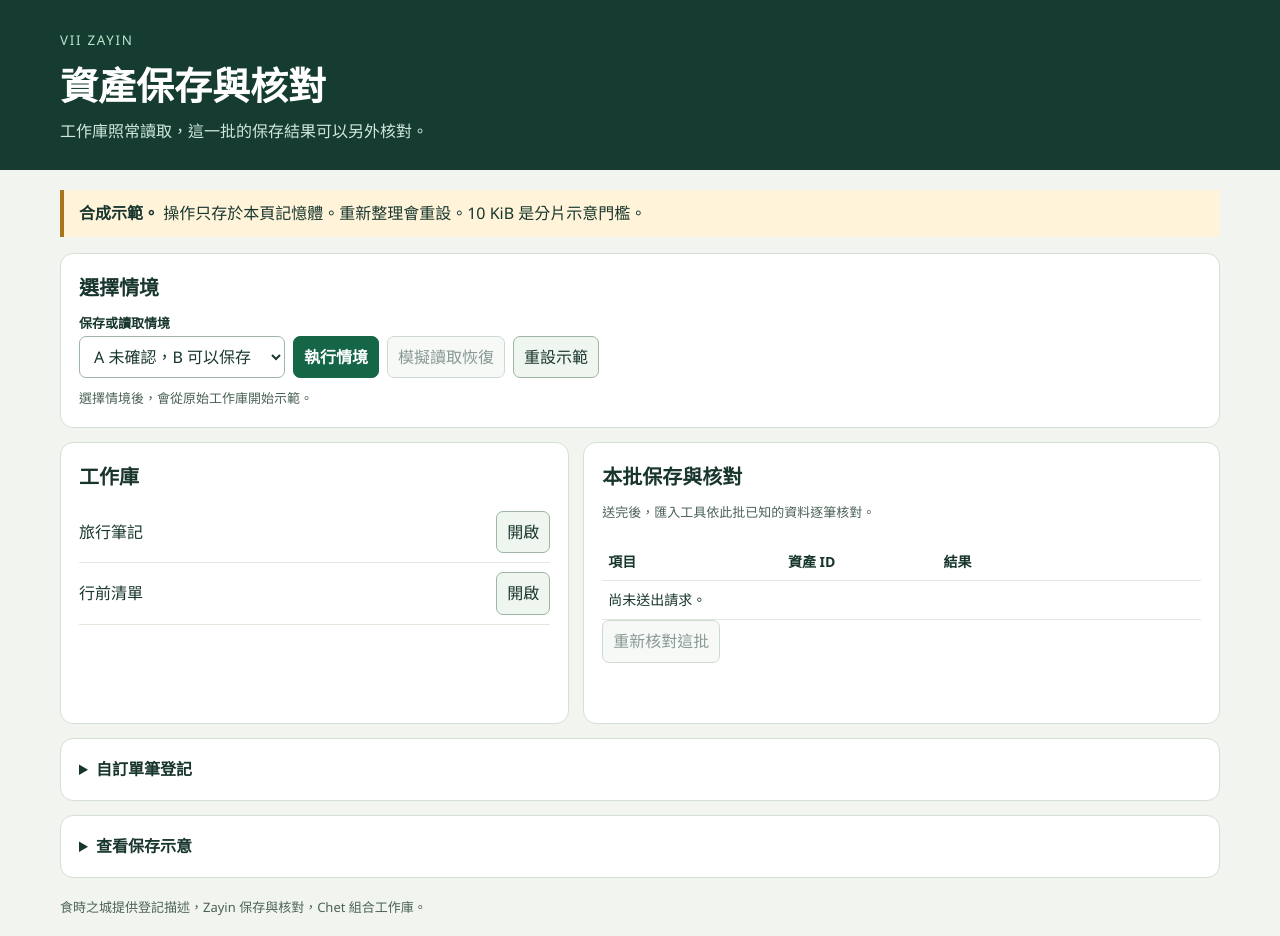
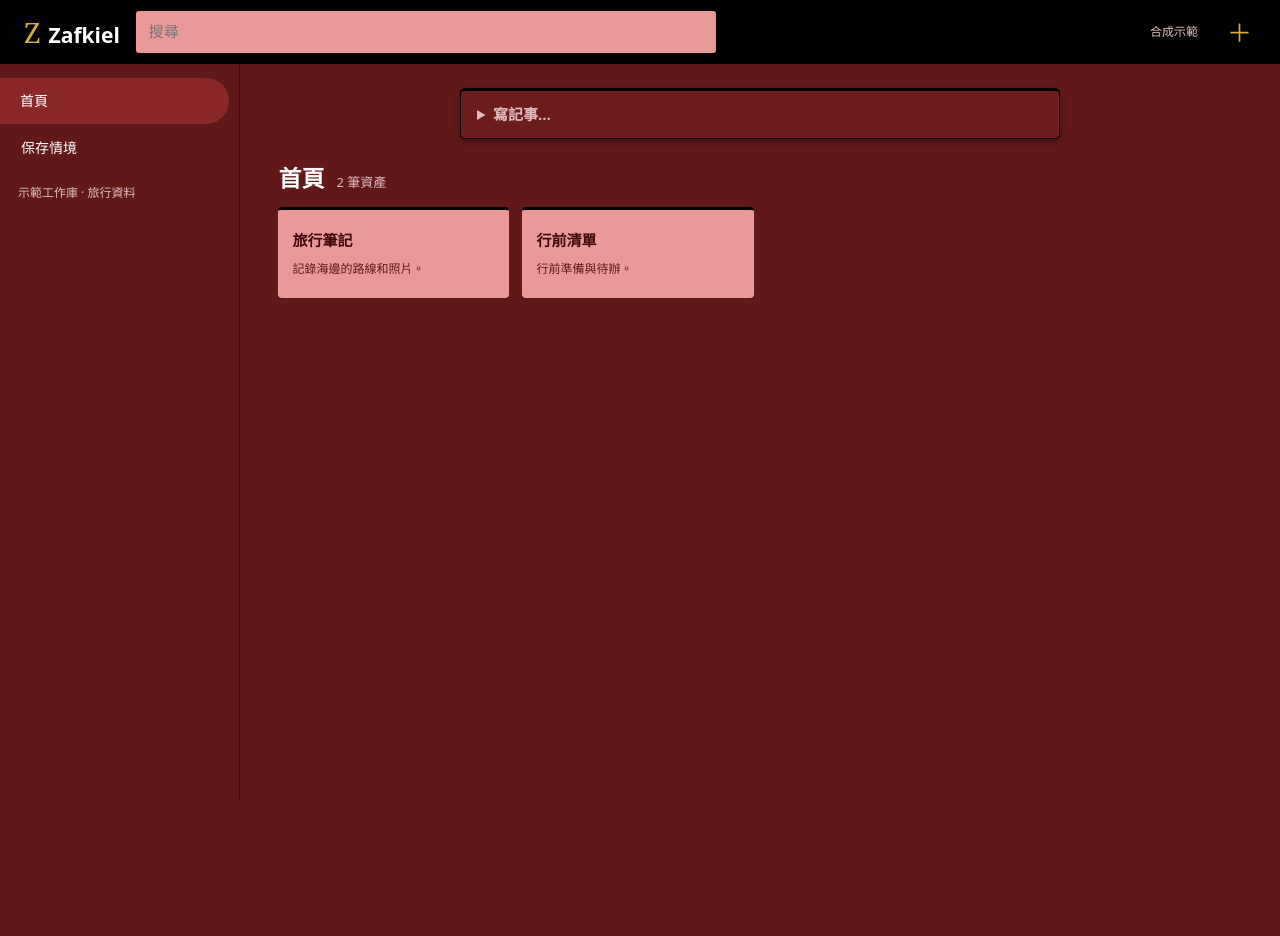
Before and after one commit to maochinn/Zafkiel-demo, a plain HTML site: page zayin/index.html in a window 1280 px wide. After the commit the page ends 800 px from the top, so only its background shows below. Drawn offline with Linux system fonts and the light colour scheme.

Commit message:
Align Zayin demo with the product capture workspace

```diff
--- a/zayin/index.html
+++ b/zayin/index.html
@@ -3,151 +3,127 @@
 <head>
   <meta charset="utf-8">
   <meta name="viewport" content="width=device-width,initial-scale=1">
-  <title>Zayin · 保存工作流程</title>
+  <meta name="robots" content="noindex">
+  <title>資產庫 · Zayin 保存示範</title>
   <style>
-    :root{font-family:"Segoe UI","Microsoft JhengHei",sans-serif;color:#18362e;background:#f2f5ef;line-height:1.55}
-    *{box-sizing:border-box}
-    body{margin:0}
-    header{background:#163c32;color:#fff;padding:27px max(20px,calc((100vw - 1160px)/2))}
-    header small{color:#b8e4cc;letter-spacing:.13em}
-    h1{font-size:clamp(25px,5vw,38px);margin:4px 0}
-    header p{margin:0;color:#d0e8dc}
-    main{max-width:1200px;margin:auto;padding:20px}
-    h2{font-size:20px;margin:0 0 10px}
-    h3{font-size:16px;margin:0 0 6px}
-    p{margin:0 0 12px}
-    .notice{border-left:4px solid #a8751c;background:#fff4d9;padding:11px 15px;margin-bottom:16px}
-    .card{background:#fff;border:1px solid #d5e0d4;border-radius:13px;padding:18px;margin-bottom:14px;min-width:0}
-    .columns{display:grid;grid-template-columns:minmax(0,1fr) minmax(0,1.25fr);gap:14px}
-    .controls{display:flex;gap:8px;flex-wrap:wrap;align-items:end}
-    .field{min-width:0;max-width:100%}
-    label{display:block;font-size:13px;font-weight:650;margin-bottom:3px}
-    input,select,button{font:inherit;color:#18362e;border:1px solid #9eb4a5;border-radius:7px;padding:8px 10px;min-height:41px;max-width:100%}
-    select{background:#fff;width:100%}
-    input[type=text]{width:212px}
-    input[type=number]{width:100px}
-    button{background:#eff5ef;cursor:pointer}
-    button.primary{background:#146647;color:#fff;border-color:#146647;font-weight:650}
-    button:disabled{opacity:.5;cursor:not-allowed}
-    :focus-visible{outline:3px solid #a96c14;outline-offset:2px}
-    summary{font-weight:650;cursor:pointer}
-    details>.controls,details>p,details>ol,details>div{margin:10px 0 0}
-    .subtle{font-size:13px;color:#4b6256}
-    .summary{margin:10px 0 0;min-height:1.55em}
-    .assets{list-style:none;margin:0;padding:0}
-    .assets li{display:flex;align-items:center;justify-content:space-between;gap:8px;padding:9px 0;border-bottom:1px solid #e2e9df}
-    .assets span{min-width:0;overflow-wrap:anywhere}
-    .assets button{flex:none}
-    .detail,.layer{margin-top:10px;background:#eef5ef;padding:10px 12px;border-radius:8px;overflow-wrap:anywhere}
-    .detail p{margin:4px 0 0}
-    .table-wrap{overflow:auto}
-    table{width:100%;table-layout:fixed;border-collapse:collapse;font-size:14px;margin-top:9px}
-    td,th{text-align:left;vertical-align:top;padding:8px 6px;border-bottom:1px solid #e2e9df;overflow-wrap:anywhere}
-    th:first-child{width:30%}
-    th:nth-child(2){width:26%}
-    .verified{color:#115339}
-    .unknown{color:#714a13}
-    .unpublished,.not-attempted{color:#743824}
-    #library-status:empty{margin:0}
-    .check-status{margin-top:10px;min-height:1.55em}
-    .layer-list{display:grid;grid-template-columns:repeat(auto-fit,minmax(min(100%,180px),1fr));gap:8px}
-    .layer{margin-top:0}
-    footer{padding:5px 0 16px}
-    @media(max-width:760px){.columns{grid-template-columns:1fr}}
-    @media(max-width:410px){main{padding:12px}.card{padding:13px}.scenario-field{width:100%}table{font-size:13px}}
+    :root{color-scheme:dark;font:15px/1.55 "Noto Sans TC","Microsoft JhengHei",system-ui,sans-serif;color:#fff;background:#601818;--panel:#6d1c1c;--hover:#7a2020;--line:#b76969;--muted:#dfbcbc;--gold:#d4af37;--card:#ea9999}
+    *{box-sizing:border-box}body{margin:0}a{color:inherit}[hidden]{display:none!important}
+    button,input,select,textarea{font:inherit;max-width:100%}
+    button{min-height:42px;border:1px solid transparent;background:transparent;color:inherit;border-radius:4px;padding:7px 12px;cursor:pointer}
+    button:hover{background:var(--hover)}button:disabled{opacity:.48;cursor:default}
+    :focus-visible{outline:2px solid var(--gold);outline-offset:3px}
+    header{min-height:64px;background:#000;display:flex;align-items:center;gap:16px;padding:9px 24px;position:sticky;top:0;z-index:2}
+    .brand{font-size:21px;font-weight:700;text-decoration:none;white-space:nowrap}.brand span{font:28px Georgia,serif;color:var(--gold);margin-right:8px}
+    #search{border:0;padding:9px 13px;width:min(46vw,580px);margin-right:auto}
+    .badge{color:var(--muted);font-size:12px;white-space:nowrap}
+    .icon-button{width:42px;border-radius:50%;color:var(--gold);font-size:25px;line-height:1}
+    .layout{display:grid;grid-template-columns:240px minmax(0,1fr);min-height:calc(100dvh - 64px)}
+    aside{border-right:1px solid #400a0a;padding:14px 10px 18px 0;min-width:0}
+    nav a,nav button{display:block;width:100%;text-align:left;padding:12px 20px;border-radius:0 26px 26px 0;text-decoration:none;font-size:14px}
+    nav a[aria-current=page]{background:#8a2828}nav a:hover{background:var(--hover)}
+    .side-note{margin:13px 18px;color:var(--muted);font-size:12px}
+    main{min-width:0;padding:24px clamp(16px,3vw,42px) 40px}
+    .sr-only{position:absolute;width:1px;height:1px;overflow:hidden;clip-path:inset(50%)}
+    h1,h2,h3,p{margin:0}h1{font-size:23px}h2{font-size:18px}h3{font-size:16px}
+    .subtle{font-size:13px;color:var(--muted);overflow-wrap:anywhere}
+    .keep,.tool-panel{border:1px solid #000;border-top:3px solid #000;border-radius:5px;background:var(--panel);padding:14px 16px;margin-bottom:18px}
+    .keep{max-width:600px;margin:0 auto 22px;padding:0;box-shadow:0 2px 6px #0005}
+    .capture-line{cursor:pointer;color:var(--muted);padding:12px 16px}
+    .keep form{padding:0 16px 12px}
+    .field{min-width:0}.field label{display:block;color:var(--muted);font-size:12px;margin:6px 0 3px}
+    input,select,textarea{border:1px solid #000;border-radius:3px;background:var(--card);color:#260707;padding:8px;min-height:40px}
+    textarea{min-height:95px;resize:vertical}#title,#body{width:100%}#title{font-size:16px;font-weight:700}
+    .controls,.toolbar{display:flex;align-items:end;gap:8px;flex-wrap:wrap}
+    .toolbar{margin-top:10px;justify-content:space-between}.toolbar select{width:min(100%,230px)}
+    button.primary{background:var(--gold);border-color:#000;color:#000;font-weight:700}
+    button.primary:hover{background:#edc750}
+    .workspace-heading{display:flex;align-items:baseline;gap:12px;margin:0 0 10px;flex-wrap:wrap}
+    #library-status:empty{display:none}
+    .assets{list-style:none;margin:0 0 18px;padding:0;display:grid;grid-template-columns:repeat(auto-fill,minmax(min(100%,220px),1fr));gap:13px}
+    .assets li{min-width:0;background:var(--card);color:#400a0a;border-top:3px solid #000;border-radius:4px}
+    .assets li.empty{background:transparent;border:0;color:var(--muted)}
+    .assets button{display:block;text-align:left;width:100%;padding:13px;min-height:88px;overflow-wrap:anywhere;font-weight:700}
+    .assets button:hover,.assets button:focus-visible{background:#f0acac}
+    .assets span{display:block;color:#601818;font-size:12px;font-weight:400;margin-top:7px}
+    summary{cursor:pointer;font-weight:650}
+    .tool-panel h2{margin:0 0 9px}.tool-panel .summary,.tool-panel .check-status{margin-top:9px}
+    .tool-panel .controls,.tool-panel details{margin-top:10px}
+    .table-wrap{overflow:auto}table{width:100%;table-layout:fixed;border-collapse:collapse;margin:10px 0;font-size:13px}
+    th,td{border-bottom:1px solid var(--line);text-align:left;vertical-align:top;padding:8px 5px;overflow-wrap:anywhere}
+    th:nth-child(1){width:28%}th:nth-child(2){width:23%}
+    .verified{color:#efedba}.unknown,.unpublished,.not-attempted{color:#ffe19b}
+    .layer-list{display:grid;grid-template-columns:repeat(auto-fit,minmax(min(100%,150px),1fr));gap:8px}
+    .layer{background:var(--hover);border:1px solid var(--line);border-radius:4px;padding:8px}
+    dialog{color:#fff;background:var(--panel);border:1px solid var(--line);border-top:4px solid #000;border-radius:4px;width:min(920px,calc(100% - 24px));padding:16px 22px;overflow-wrap:anywhere}
+    dialog::backdrop{background:#000a}.reader-controls{display:flex;justify-content:end}#asset-detail p{margin:9px 0}.reader-body{white-space:pre-wrap}
+    @media(max-width:720px){.layout{display:block}aside{border:0;border-bottom:1px solid #400a0a;padding:5px 12px}nav{display:flex;gap:4px}nav a,nav button{width:auto;border-radius:4px;padding:8px 10px}.side-note{display:none}header{padding:8px 12px;gap:8px;flex-wrap:wrap}#search{order:3;width:100%;flex:1 0 100%}.badge{margin-left:auto}}
   </style>
 </head>
 <body>
   <header>
-    <small>VII ZAYIN</small>
-    <h1>資產保存與核對</h1>
-    <p>工作庫照常讀取，這一批的保存結果可以另外核對。</p>
+    <a href="#home" class="brand"><span aria-hidden="true">Z</span>Zafkiel</a>
+    <label for="search" class="sr-only">搜尋資產</label><input id="search" type="search" placeholder="搜尋">
+    <span class="badge">合成示範</span>
+    <button id="new-note" class="icon-button" type="button" aria-label="新增記事">＋</button>
   </header>
-  <main>
-    <p class="notice"><strong>合成示範。</strong> 操作只存於本頁記憶體。重新整理會重設。10 KiB 是分片示意門檻。</p>
-
-    <section class="card" aria-labelledby="scenario-heading">
-      <h2 id="scenario-heading">選擇情境</h2>
+  <div class="layout">
+    <aside>
+      <nav aria-label="資產導覽">
+        <a href="#home" aria-current="page">首頁</a>
+        <button id="open-tools" type="button" aria-controls="demo-tools" aria-expanded="false">保存情境</button>
+      </nav>
+      <p class="side-note">示範工作庫 · 旅行資料</p>
+    </aside>
+    <main id="home">
+      <details id="composer" class="keep">
+        <summary class="capture-line">寫記事…</summary>
+        <form id="register">
+          <div class="field"><label for="title">標題（可留空）</label><input id="title" type="text" placeholder="標題" maxlength="2000"></div>
+          <div class="field"><label for="body">記事內容</label><textarea id="body" placeholder="輸入記事內容…" maxlength="8000"></textarea></div>
+          <div class="toolbar">
+            <div class="field"><label for="material">加入素材（合成）</label><select id="material"><option value="">未加入素材</option><option>照片.jpg</option><option>收據.pdf</option></select></div>
+            <button type="submit" class="primary">關閉</button>
+          </div>
+          <p id="note-status" class="subtle" role="status"></p>
+        </form>
+      </details>
+      <div class="workspace-heading"><h1>首頁</h1><p id="asset-count" class="subtle"></p></div>
+      <p id="library-status" class="subtle" role="status"></p>
+      <ul id="assets" class="assets"></ul>
+      <section id="demo-tools" class="tool-panel" aria-labelledby="scenario-heading" hidden>
+        <h2 id="scenario-heading" tabindex="-1">保存情境</h2>
+        <p class="subtle">操作只存於本頁記憶體。重新整理會重設；10 KiB 是示意門檻。</p>
         <div class="controls">
-        <div class="field scenario-field">
-          <label for="scenario">保存或讀取情境</label>
-          <select id="scenario">
+          <div class="field"><label for="scenario">保存或讀取情境</label><select id="scenario">
             <option value="safe">A 未確認，B 可以保存</option>
             <option value="unsafe">入口讀不到，B 暫停</option>
             <option value="lost">A 的回覆遺失，沒有 ID</option>
             <option value="source">清單可讀，改動未核對</option>
             <option value="size">按大小輪替與超大單筆</option>
-          </select>
-        </div>
+            <option value="before">發布前失敗</option>
+          </select></div>
           <button id="run" class="primary" type="button">執行情境</button>
           <button id="restore" type="button" disabled>模擬讀取恢復</button>
           <button id="reset" type="button">重設示範</button>
         </div>
         <p id="summary" class="summary subtle" role="status">選擇情境後，會從原始工作庫開始示範。</p>
+        <details id="storage-details"><summary>查看保存示意</summary><p id="revision" class="subtle"></p><div id="layers" class="layer-list"></div></details>
       </section>
-
-    <div class="columns">
-      <section class="card" aria-labelledby="library-heading">
-        <h2 id="library-heading">工作庫</h2>
-        <p id="library-status" class="subtle" role="status"></p>
-        <ul id="assets" class="assets"></ul>
-        <div id="asset-detail" class="detail" aria-live="polite" hidden></div>
-      </section>
-
-      <section class="card" aria-labelledby="batch-heading">
+      <section id="batch-panel" class="tool-panel" aria-labelledby="batch-heading" hidden>
         <h2 id="batch-heading">本批保存與核對</h2>
-        <p class="subtle">送完後，匯入工具依此批已知的資料逐筆核對。</p>
-        <div class="table-wrap">
-          <table>
+        <div class="table-wrap"><table>
           <thead><tr><th scope="col">項目</th><th scope="col">資產 ID</th><th scope="col">結果</th></tr></thead>
           <tbody id="batch"></tbody>
-          </table>
-        </div>
-        <div class="controls">
+        </table></div>
         <button id="verify" type="button" disabled>重新核對這批</button>
-        </div>
         <p id="check-status" class="check-status subtle" role="status"></p>
       </section>
+    </main>
   </div>
-
-    <section class="card">
-      <details>
-        <summary>自訂單筆登記</summary>
-        <form id="register" class="controls">
-          <div class="field">
-            <label for="title">標題（可留空）</label>
-            <input id="title" type="text" value="旅行筆記" maxlength="2000">
-          </div>
-          <div class="field">
-            <label for="size">大小（示意 KiB）</label>
-            <input id="size" type="number" value="4" required min="1" max="99" step="1">
-          </div>
-          <div class="field">
-            <label for="fault">保存結果模擬</label>
-            <select id="fault">
-              <option value="normal">正常保存</option>
-              <option value="before">發布前失敗</option>
-              <option value="material">發布後讀回核對失敗</option>
-              <option value="lost">發布後回覆遺失</option>
-            </select>
-          </div>
-          <button type="submit" class="primary">建立一筆</button>
-        </form>
-      </details>
-    </section>
-
-    <section class="card">
-      <details id="storage-details">
-        <summary>查看保存示意</summary>
-        <p class="subtle">一個入口、兩筆唯讀來源資產、一個來源 tag。分片大小按情境指定。</p>
-        <div id="revision" class="subtle"></div>
-        <div id="layers" class="layer-list"></div>
-      </details>
-    </section>
-
-    <footer class="subtle">食時之城提供登記描述，Zayin 保存與核對，Chet 組合工作庫。</footer>
-  </main>
-
+  <dialog id="reader" aria-label="資產內容">
+    <div class="reader-controls"><form method="dialog"><button type="submit" aria-label="關閉資產">關閉</button></form></div>
+    <div id="asset-detail" aria-live="polite"></div>
+  </dialog>
   <script>
     const SHARD_TARGET = 10;
     const sourceAssets = [
@@ -242,7 +218,7 @@
       outcome(row, 'verified', '已讀回同一筆資產及其完整描述。');
     }
 
-    function register(label, title, size, fault = 'normal') {
+    function register(label, title, size, fault = 'normal', description = {}) {
       const row = {label, assetId: null, status: 'unknown', reason: ''};
       batch.push(row);
       if (faults.entry) {
@@ -253,8 +229,8 @@
       const asset = {
         id: 'demo-' + String(++counters.asset).padStart(4, '0'),
         title,
-        body: '這是一筆合成的登記內容。',
-        material: '照片.jpg'
+        body: description.body ?? '這是一筆合成的登記內容。',
+        material: description.material ?? '照片.jpg'
       };
       if (fault === 'before') {
         row.assetId = asset.id;
@@ -305,6 +281,9 @@
         batch.push({label: 'A · 標題修改（既有意見）', assetId: asset.id,
           revision, expected: asset, status: 'unknown'});
         message = '工作庫能組合出來源標題。核對這次修改時，較新的意見仍讀不到。';
+      } else if (scenario === 'before') {
+        register('A · 旅途照片', '旅途照片', 4, 'before');
+        message = 'A 在發布前停止，工作庫與版本維持原樣。';
       } else {
         for (const [index, size] of [4, 4, 4, 14, 3].entries()) {
           const title = '大小示例 ' + (index + 1) + '（' + size + ' KiB）';
@@ -314,6 +293,7 @@
         get('storage-details').open = true;
       }
 
+      get('search').value = '';
       get('summary').textContent = message;
       checkBatch();
       render();
@@ -322,51 +302,50 @@
     function renderLibrary() {
       const assets = currentComposition();
       const list = get('assets');
-      const detail = get('asset-detail');
+      const term = get('search').value.trim().toLocaleLowerCase();
+      const shown = assets ? [...assets.values()].filter(asset =>
+        [asset.title, asset.body].some(value => value.toLocaleLowerCase().includes(term))) : [];
+
       get('library-status').textContent = assets ? '' : '目前無法開啟工作庫。';
+      get('asset-count').textContent = assets ? shown.length + ' 筆資產' : '';
       list.replaceChildren();
+      if (assets && !shown.length) list.append(node('li', '沒有符合的資產。', 'empty'));
 
-      // Keep the same controls focused when a detail is opened.
-      if (assets) {
-        for (const asset of assets.values()) {
+      for (const asset of shown) {
         const title = asset.title || '（空標題）';
-          const open = node('button', '開啟');
+        const open = node('button', title);
         open.type = 'button';
         open.setAttribute('aria-label', '開啟 ' + title + '（' + asset.id + '）');
+        if (asset.body) open.append(node('span', asset.body.slice(0, 70)));
         open.addEventListener('click', () => {
           selectedId = asset.id;
           const selectedRows = batch.filter(row => row.assetId === selectedId);
           selectedRows.forEach(verifyRow);
           if (selectedRows.length) batchNote = '核對結果僅更新這次開啟的資產。';
           renderDetail(currentComposition());
+          get('reader').showModal();
           renderBatch();
         });
         const item = node('li');
-          item.append(node('span', title), open);
+        item.append(open);
         list.append(item);
       }
-      }
-      renderDetail(assets);
-      detail.hidden = !selectedId;
+      if (get('reader').open) renderDetail(assets);
     }
 
     function renderDetail(assets) {
-      if (!selectedId) return;
       const asset = assets?.get(selectedId);
       const detail = get('asset-detail');
-      detail.hidden = false;
-      if (!asset || !asset.material) {
+      if (!asset || asset.material === null) {
         detail.replaceChildren(node('p', '目前無法開啟這筆資產。'));
         return;
       }
-      detail.replaceChildren(
-        node('h3', asset.title || '（空標題）'),
-        node('p', asset.body),
-        node('p', '素材：' + asset.material, 'subtle')
-      );
+      detail.replaceChildren(node('h2', asset.title || '（空標題）'), node('p', asset.body, 'reader-body'));
+      if (asset.material) detail.append(node('p', '素材：' + asset.material, 'subtle'));
     }
 
     function renderBatch() {
+      get('batch-panel').hidden = !batch.length || get('demo-tools').hidden;
       const table = get('batch');
       table.replaceChildren();
       if (!batch.length) {
@@ -410,6 +389,23 @@
       get('restore').disabled = !faults.entry && faults.shard === null && !faults.materials.size;
     }
 
+    get('search').addEventListener('input', renderLibrary);
+    get('new-note').addEventListener('click', () => {
+      get('composer').open = true;
+      get('title').focus();
+    });
+    get('reader').addEventListener('close', () => { selectedId = null; });
+    get('open-tools').addEventListener('click', () => {
+      const tool = get('demo-tools');
+      tool.hidden = !tool.hidden;
+      renderBatch();
+      get('open-tools').setAttribute('aria-expanded', String(!tool.hidden));
+      if (!tool.hidden) {
+        get('scenario-heading').focus();
+        tool.scrollIntoView({block: 'nearest'});
+      }
+    });
+    get('composer').addEventListener('toggle', () => { if (get('composer').open) get('title').focus(); });
     get('run').addEventListener('click', runScenario);
     get('restore').addEventListener('click', () => {
       faults = {entry: false, shard: null, materials: new Set()};
@@ -424,6 +420,8 @@
       resetSimulation();
       get('scenario').selectedIndex = 0;
       get('register').reset();
+      get('search').value = '';
+      get('note-status').textContent = '';
       get('summary').textContent = '選擇情境後，會從原始工作庫開始示範。';
       get('storage-details').open = false;
       render();
@@ -431,7 +429,19 @@
     get('register').addEventListener('submit', event => {
       event.preventDefault();
       const title = get('title').value;
-      register(title || '（空標題）', title, Number(get('size').value), get('fault').value);
+      register(title || '（空標題）', title, 4, 'normal', {
+        body: get('body').value,
+        material: get('material').value
+      });
+      const row = batch.at(-1);
+      if (row.status === 'verified') {
+        event.currentTarget.reset();
+        get('composer').open = false;
+        get('note-status').textContent = '';
+        get('new-note').focus();
+      } else {
+        get('note-status').textContent = row.reason;
+      }
       batchNote = '本次建立結果已更新。';
       render();
     });
```
Lines whose indentation alone changed are shown as unchanged.
